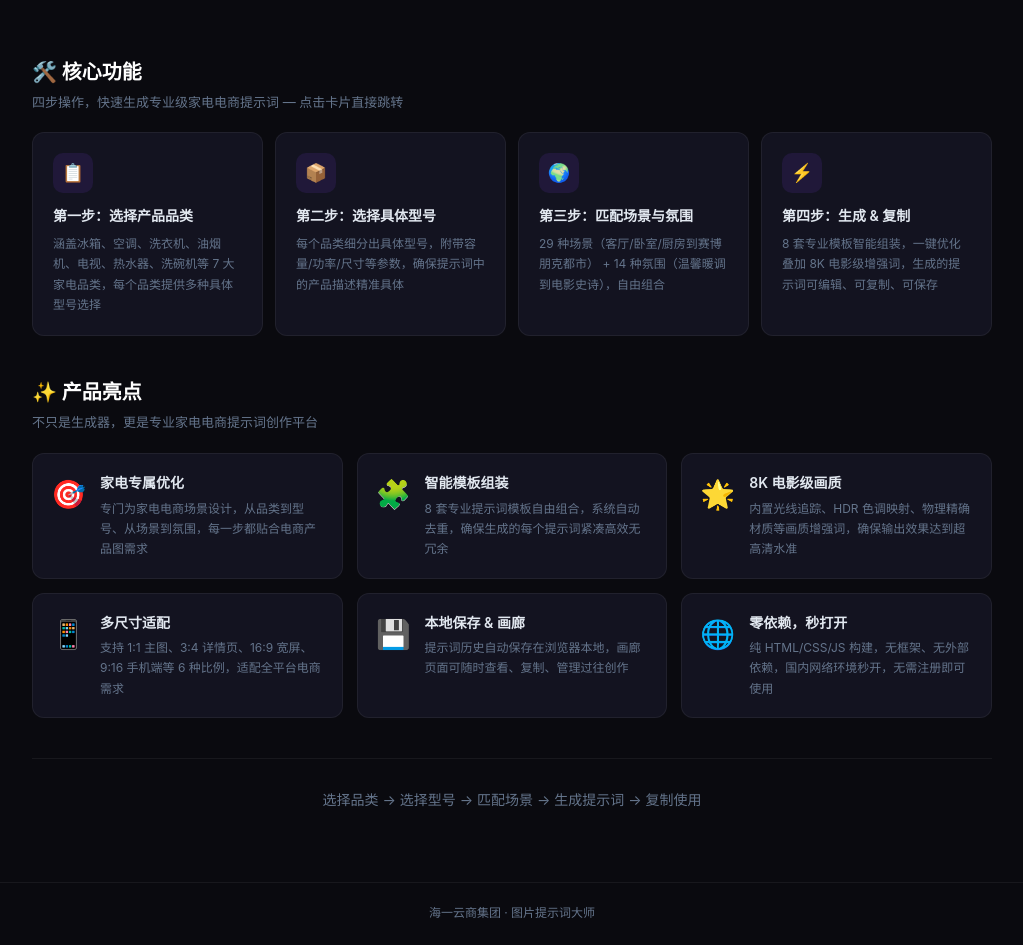
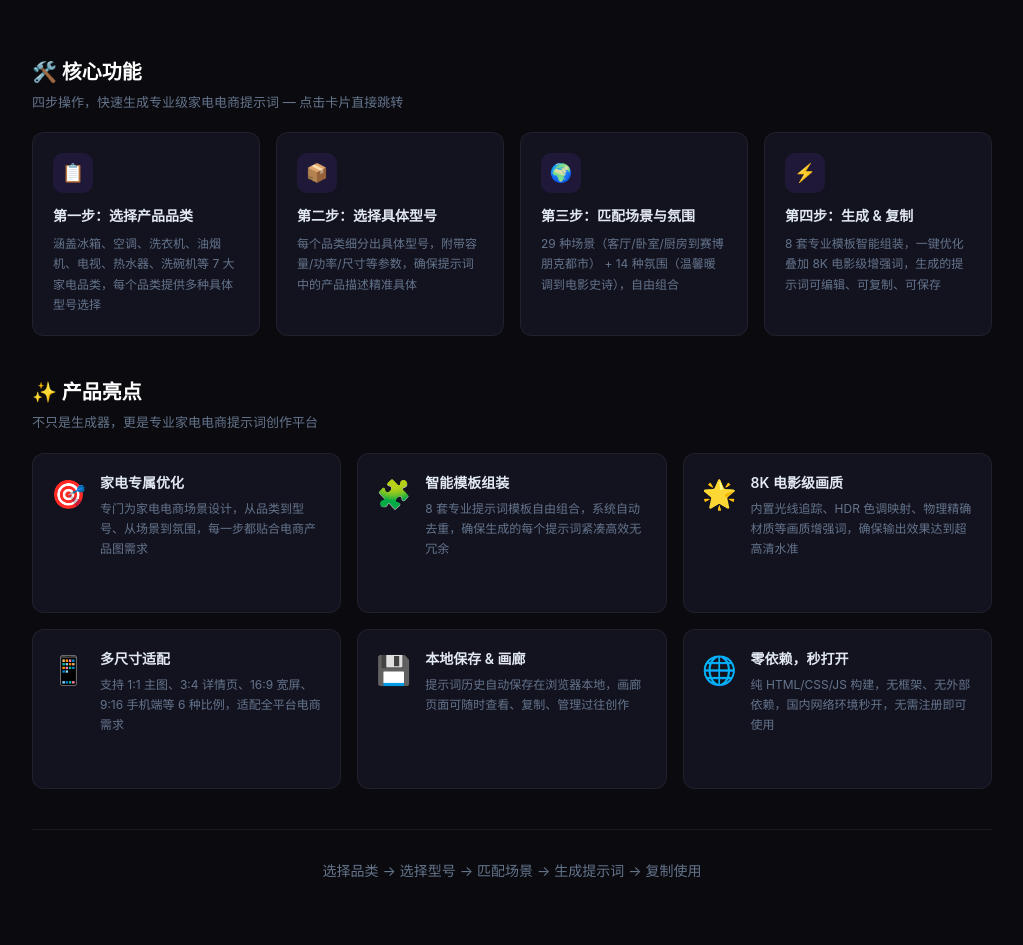
Before and after one commit to yrxwojsk-jpg/haiyi-prompt, a plain HTML site: page index.html in a window 1280 px wide. Shown: the part 580-1525 px from the top of the page, without its empty margins (128-1151 px from the left). Drawn offline with Linux system fonts and the light colour scheme.

Commit message:
统一卡片最小高度+网格拉伸

```diff
--- a/index.html
+++ b/index.html
@@ -185,6 +185,9 @@ body {
 /* === FOOTER === */
 .footer { border-top:1px solid var(--border); padding:20px; text-align:center; font-size:12px; color:var(--text3); }
 
+/* === FEATURE CARDS === */
+.feature-grid { align-items:stretch; }
+.feature-grid .card { min-height:160px; height:100%; }
 /* === RESPONSIVE === */
 @media (max-width:900px) { .feature-grid { grid-template-columns:repeat(2,1fr)!important; } }
 @media (max-width:500px) { .feature-grid { grid-template-columns:1fr!important; } }
@@ -210,7 +213,7 @@ body {
 <div style="margin-bottom:40px">
 <h2 style="font-size:20px;font-weight:700;margin-bottom:4px;color:#fff">🛠️ 核心功能</h2>
 <p style="font-size:13px;color:var(--text3);margin-bottom:20px">四步操作，快速生成专业级家电电商提示词 — 点击卡片直接跳转</p>
-<div style="display:grid;grid-template-columns:repeat(4,1fr);gap:12px" class="feature-grid">
+<div style="display:grid;grid-template-columns:repeat(4,1fr);gap:16px" class="feature-grid">
 <div class="card" style="padding:20px;cursor:pointer" onclick="showPage('create')">
 <div style="width:40px;height:40px;border-radius:10px;background:rgba(124,58,237,0.12);display:flex;align-items:center;justify-content:center;font-size:18px;margin-bottom:12px">📋</div>
 <div style="font-size:14px;font-weight:600;margin-bottom:6px">第一步：选择产品品类</div>
@@ -238,7 +241,7 @@ body {
 <div style="margin-bottom:40px">
 <h2 style="font-size:20px;font-weight:700;margin-bottom:4px;color:#fff">✨ 产品亮点</h2>
 <p style="font-size:13px;color:var(--text3);margin-bottom:20px">不只是生成器，更是专业家电电商提示词创作平台</p>
-<div style="display:grid;grid-template-columns:repeat(3,1fr);gap:14px" class="feature-grid">
+<div style="display:grid;grid-template-columns:repeat(3,1fr);gap:16px" class="feature-grid">
 <div class="card" style="padding:18px;display:flex;gap:14px">
 <span style="font-size:28px;flex-shrink:0">🎯</span>
 <div><div style="font-size:14px;font-weight:600;margin-bottom:4px">家电专属优化</div><div style="font-size:12px;color:var(--text3);line-height:1.7">专门为家电电商场景设计，从品类到型号、从场景到氛围，每一步都贴合电商产品图需求</div></div>
```
